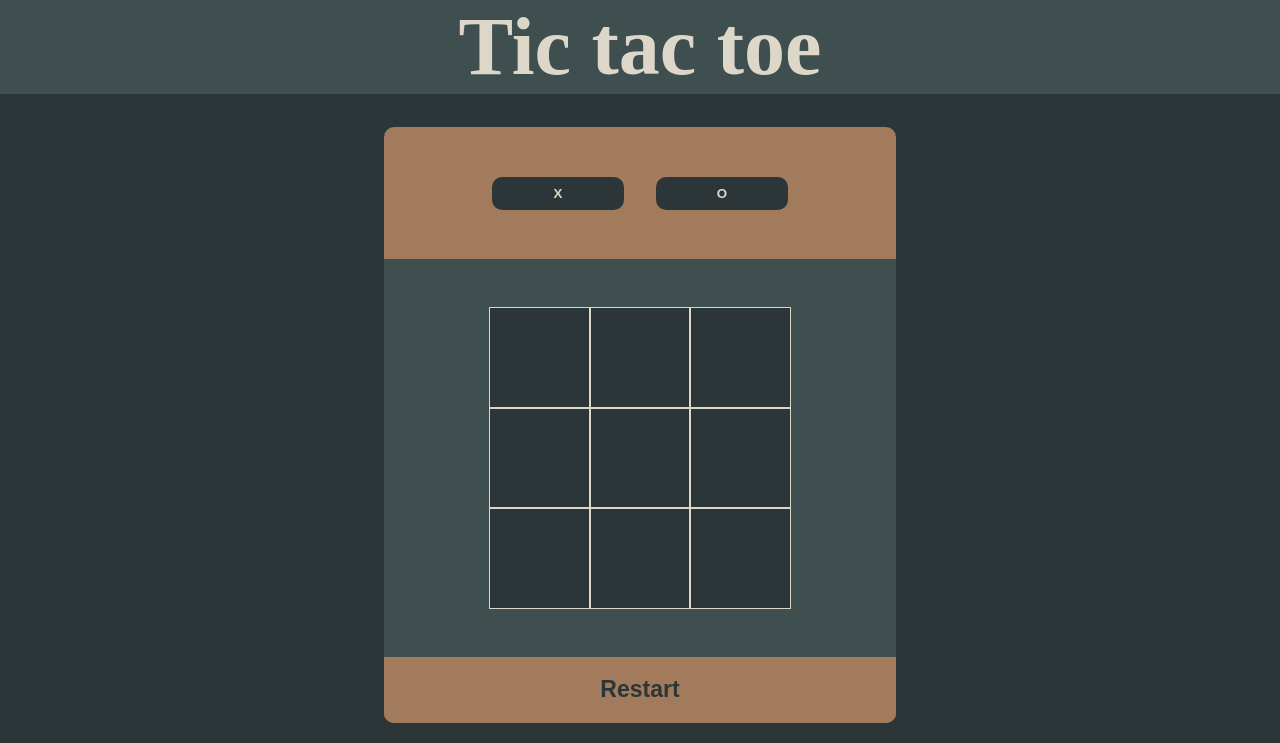
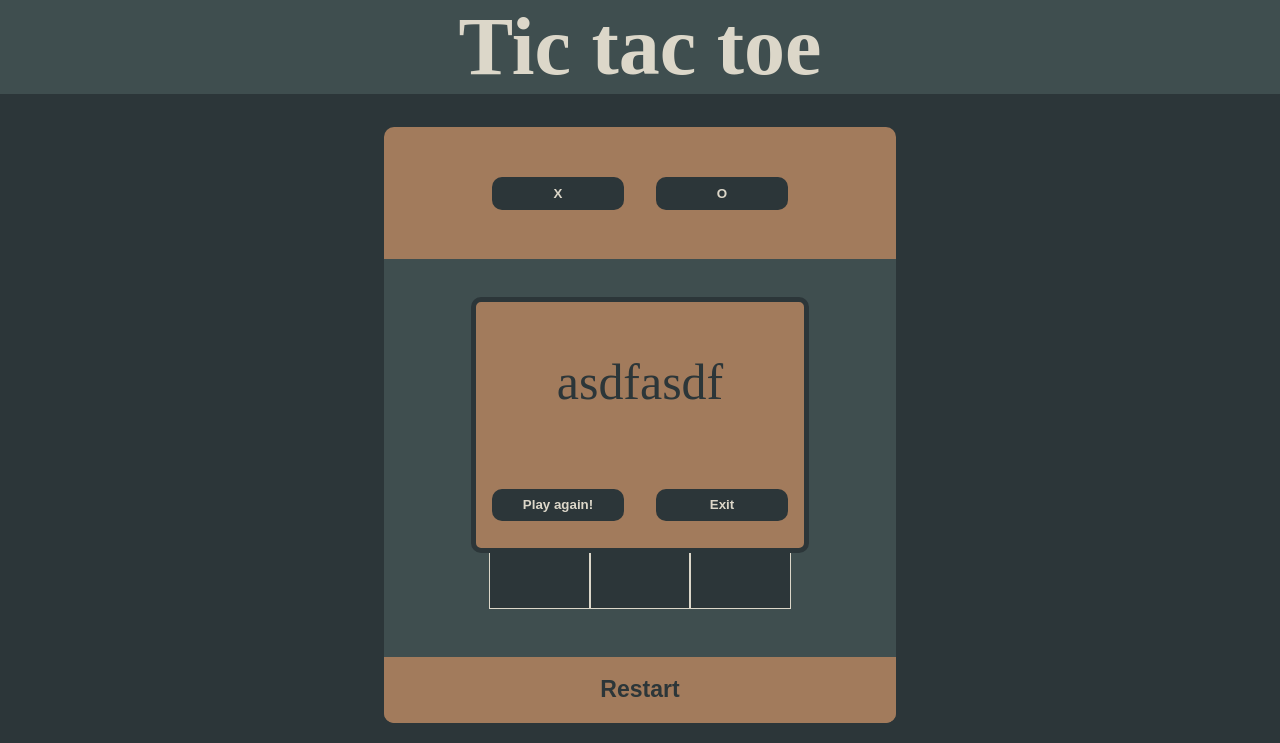
Before and after one commit to askalamentor/tic-tac-toe, a plain HTML site: page index.html in a window 1280 px wide. Shown: the top 743 px of the page. Drawn offline with Linux system fonts and the light colour scheme.

Commit message:
Add end game dialog box

```diff
--- a/index.html
+++ b/index.html
@@ -39,6 +39,13 @@
                 </button>
             </div>
         </div>
+        <dialog open class="dialog" id="end-game-dialog">
+            <div class="dialog-text">asdfasdf</div>
+            <div class="dialog-btn-container">
+                <button type="button" class="xo-btn" id="play-again-btn">Play again!</button>
+                <button type="button" class="xo-btn" id="exit-btn">Exit</button>
+            </div>
+        </dialog>
     </main>
     <footer class="footer">
         <h6 id="footerText">Copyright © 2022 Askalamentor</h6>
--- a/script.js
+++ b/script.js
@@ -6,14 +6,14 @@ const player = (name, symbol, turn) => {
 
     // control any win situation
     const isWin = () => {
-        if ((gameBoardArr[0] === symbol && gameBoardArr[1] === symbol && gameBoardArr[2] === symbol)) return console.log(`${name} win`);
-        if ((gameBoardArr[3] === symbol && gameBoardArr[4] === symbol && gameBoardArr[5] === symbol)) return console.log(`${name} win`);
-        if ((gameBoardArr[6] === symbol && gameBoardArr[7] === symbol && gameBoardArr[8] === symbol)) return console.log(`${name} win`);
-        if ((gameBoardArr[0] === symbol && gameBoardArr[3] === symbol && gameBoardArr[6] === symbol)) return console.log(`${name} win`);
-        if ((gameBoardArr[1] === symbol && gameBoardArr[4] === symbol && gameBoardArr[7] === symbol)) return console.log(`${name} win`);
-        if ((gameBoardArr[2] === symbol && gameBoardArr[5] === symbol && gameBoardArr[8] === symbol)) return console.log(`${name} win`);
-        if ((gameBoardArr[0] === symbol && gameBoardArr[4] === symbol && gameBoardArr[8] === symbol)) return console.log(`${name} win`);
-        if ((gameBoardArr[2] === symbol && gameBoardArr[4] === symbol && gameBoardArr[6] === symbol)) return console.log(`${name} win`);
+        if ((gameBoardArr[0] === symbol && gameBoardArr[1] === symbol && gameBoardArr[2] === symbol)) return console.log(`${obj.symbol} win`);
+        if ((gameBoardArr[3] === symbol && gameBoardArr[4] === symbol && gameBoardArr[5] === symbol)) return console.log(`${obj.symbol} win`);
+        if ((gameBoardArr[6] === symbol && gameBoardArr[7] === symbol && gameBoardArr[8] === symbol)) return console.log(`${obj.symbol} win`);
+        if ((gameBoardArr[0] === symbol && gameBoardArr[3] === symbol && gameBoardArr[6] === symbol)) return console.log(`${obj.symbol} win`);
+        if ((gameBoardArr[1] === symbol && gameBoardArr[4] === symbol && gameBoardArr[7] === symbol)) return console.log(`${obj.symbol} win`);
+        if ((gameBoardArr[2] === symbol && gameBoardArr[5] === symbol && gameBoardArr[8] === symbol)) return console.log(`${obj.symbol} win`);
+        if ((gameBoardArr[0] === symbol && gameBoardArr[4] === symbol && gameBoardArr[8] === symbol)) return console.log(`${obj.symbol} win`);
+        if ((gameBoardArr[2] === symbol && gameBoardArr[4] === symbol && gameBoardArr[6] === symbol)) return console.log(`${obj.symbol} win`);
     }
 
     // control x-o turn
--- a/styles.css
+++ b/styles.css
@@ -171,3 +171,37 @@ body {
         transform: rotate(360deg);
     }
 }
+
+/* ------------------------- dialog ----------------------------*/
+dialog {
+    position: fixed;
+    width: 20rem;
+    height: 15rem;
+    border-radius: 10px;
+    border: 5px solid var(--main-background-color);
+    background-color: var(--alternative-background-color);
+    color: var(--main-background-color);
+    display: flex;
+    flex-direction: column;
+    align-items: center;
+    justify-content: center;
+    font-size: calc(var(--font-size) * 3);
+    margin: auto;
+}
+
+.dialog-text {
+    flex-grow: 5;
+    display: flex;
+    align-items: center;
+    justify-content: center;
+}
+
+.dialog-btn-container {
+    display: flex;
+    align-items: center;
+    flex-grow: 1;
+}
+
+dialog::backdrop {
+    backdrop-filter: blur(10px);
+}
```
